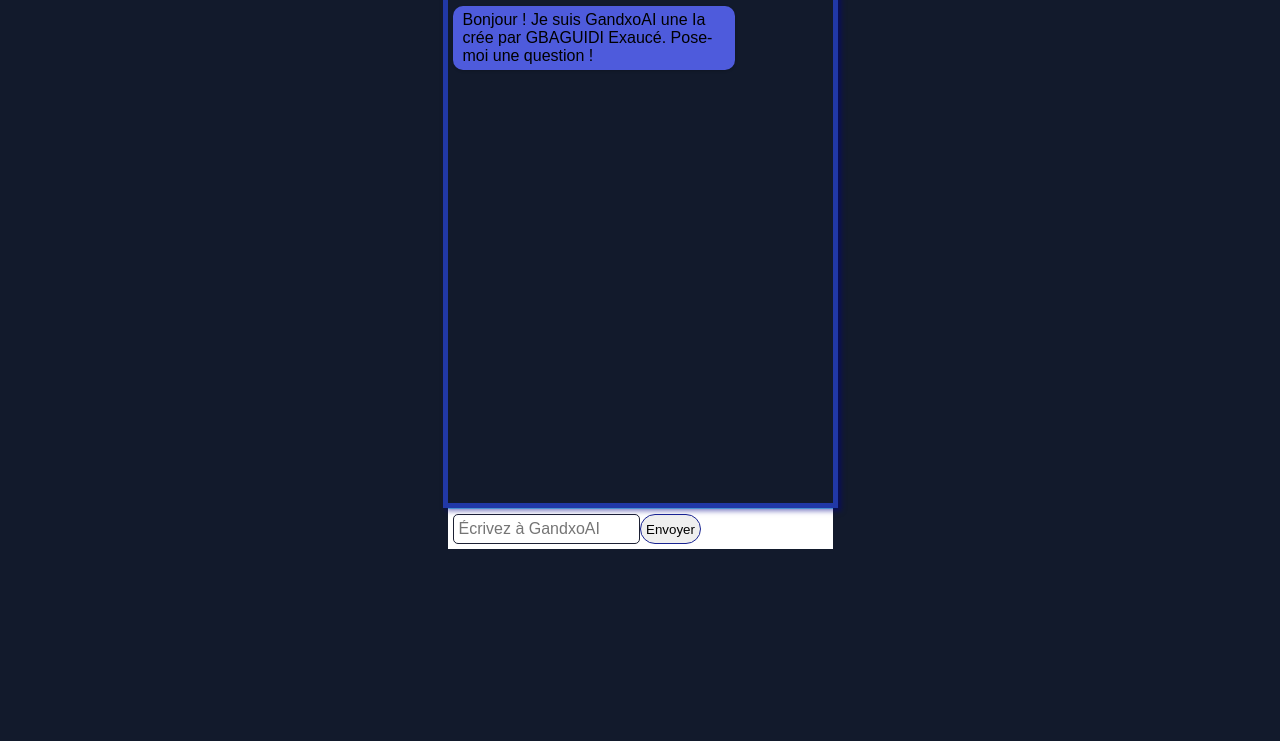
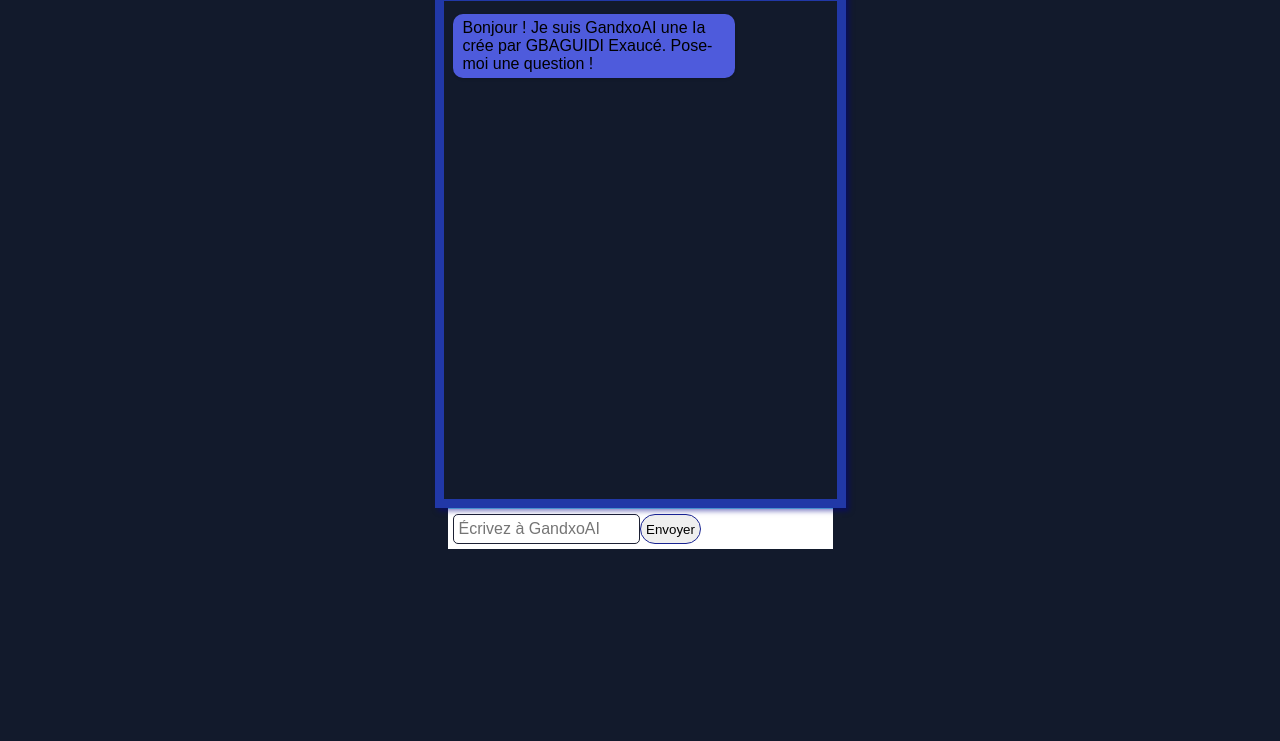
Before and after one commit to gandxo-tech/GandxoAi, a plain HTML site: page index.html in a window 1280 px wide. Shown: the part 59-800 px from the top of the page. Drawn offline with Linux system fonts and the light colour scheme.

Commit message:
Update index.html

```diff
--- a/index.html
+++ b/index.html
@@ -24,12 +24,12 @@
 
     .chatcontainer {
       flex: 1;
-      padding: 5px; /* Réduit de 10px à 5px */
+      padding: 9px; /* Réduit de 10px à 5px */
       overflow-y: auto;
-      margin-bottom: 5px; /* Réduit de 10px à 5px */
+      margin-bottom: 9px; /* Réduit de 10px à 5px */
       display: flex;
       flex-direction: column;
-      border: 5px solid #2138a7; /* Réduit de 10px à 5px */
+      border: 9px solid #2138a7; /* Réduit de 10px à 5px */
       box-shadow: 3px 3px 5px rgba(0,0,139,0.5); /* Réduit l'ombre */
       /* Applique les dimensions personnalisées */
       width: 100%; /* Par défaut, prend toute la largeur */
```
